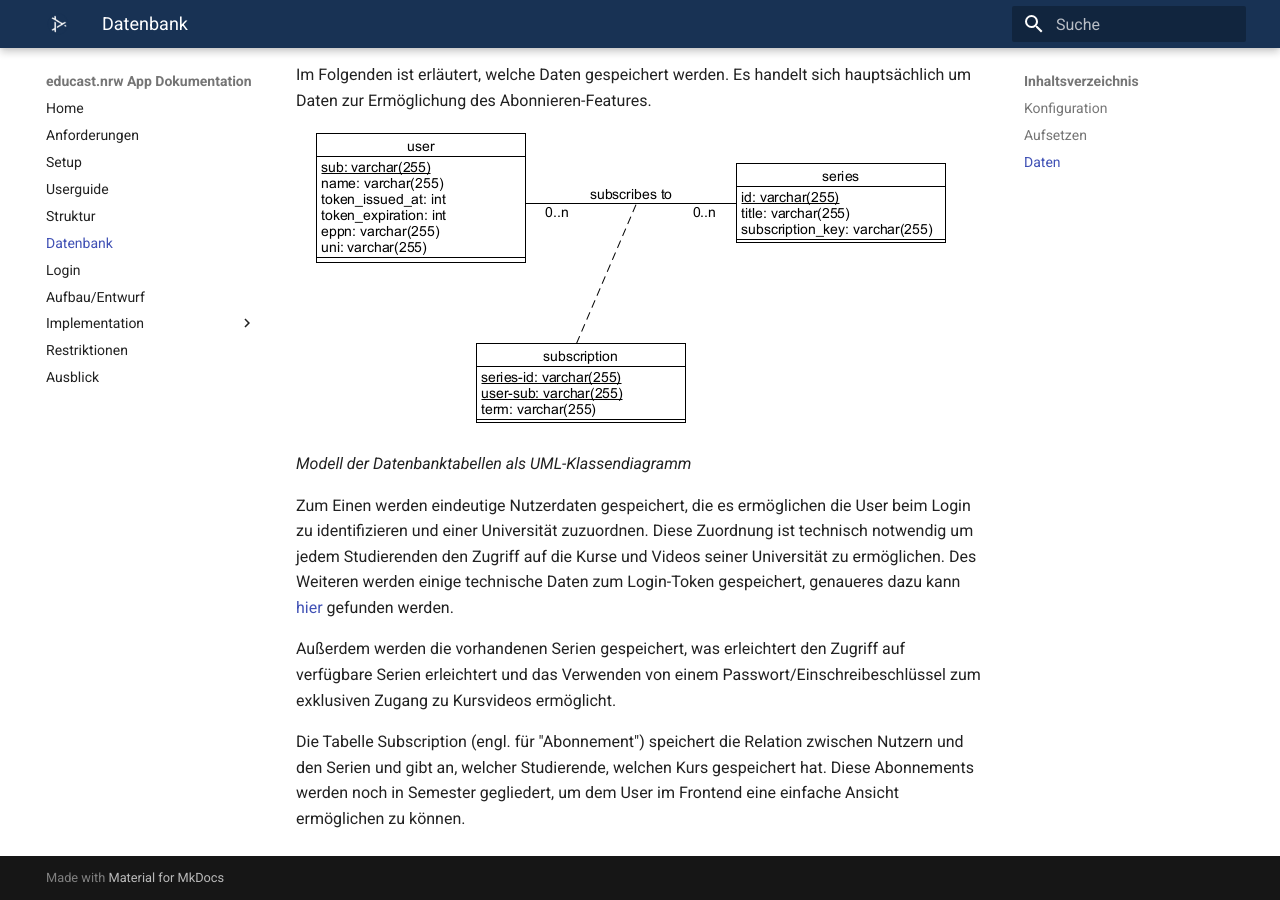
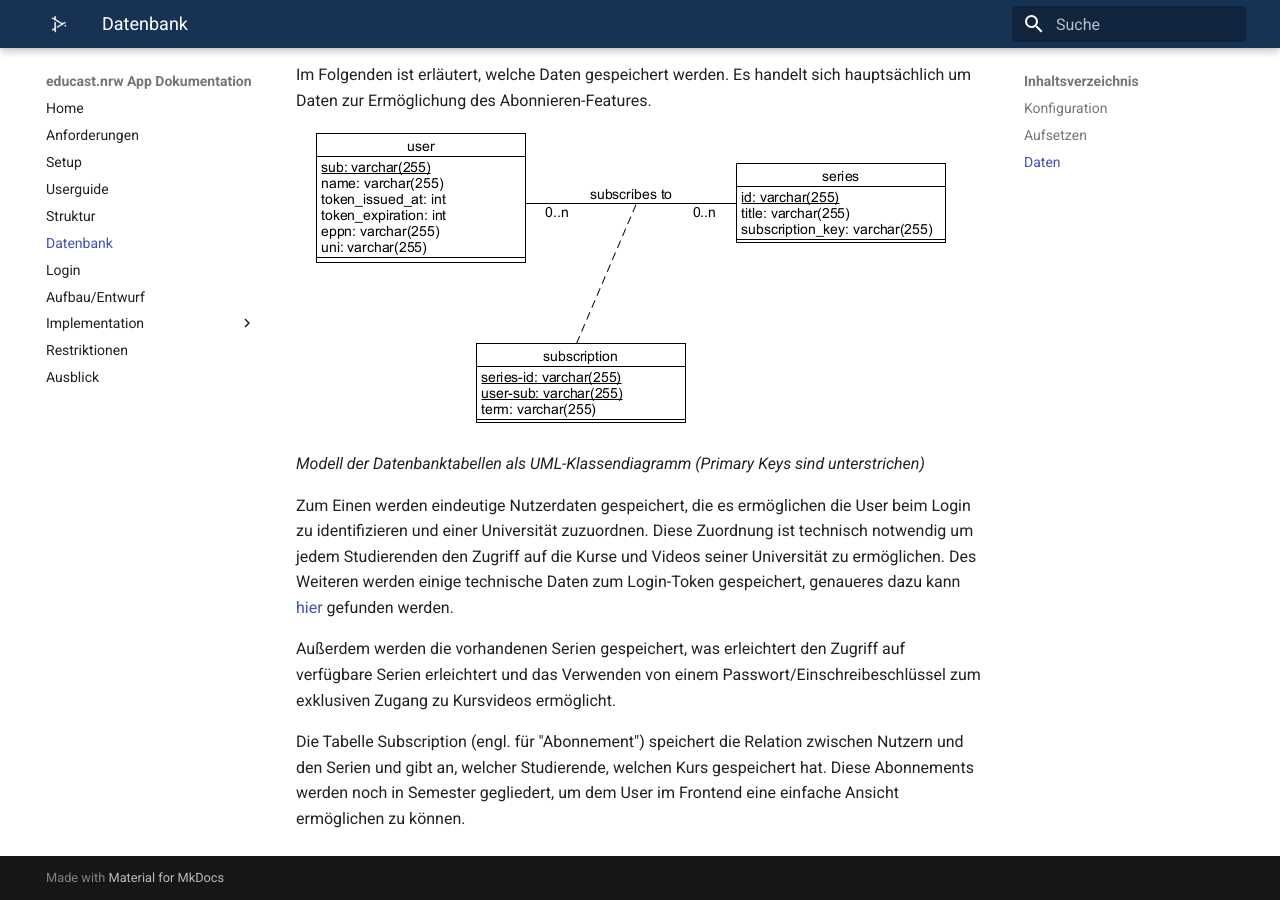
Before and after one commit to educastmobileapp/docs, an MkDocs documentation site: the page built from docs/database.md, in a window 1280 px wide and 900 px high, scrolled down 672 px. Built offline with MkDocs 1.6.1 and Material for MkDocs 9.7.7, drawn with Linux system fonts in a browser that asks for light colours.

Commit message:
Add primary key hint

```diff
--- a/docs/database.md
+++ b/docs/database.md
@@ -11,7 +11,7 @@ Zur Inbetriebnahme ist nach der richtigen Konfiguration der Login-Daten und der
 ## Daten
 Im Folgenden ist erläutert, welche Daten gespeichert werden. Es handelt sich hauptsächlich um Daten zur Ermöglichung des Abonnieren-Features.
 ![Modell der Datenbank](assets/images/database_diagram.png "Modell der Datenbank")
-*Modell der Datenbanktabellen als UML-Klassendiagramm*
+*Modell der Datenbanktabellen als UML-Klassendiagramm (Primary Keys sind unterstrichen)*
 
 
 Zum Einen werden eindeutige Nutzerdaten gespeichert, die es ermöglichen die User beim Login zu identifizieren und einer Universität zuzuordnen. Diese Zuordnung ist technisch notwendig um jedem Studierenden den Zugriff auf die Kurse und Videos seiner Universität zu ermöglichen. Des Weiteren werden einige technische Daten zum Login-Token gespeichert, genaueres dazu kann [hier](login.md) gefunden werden.
```
